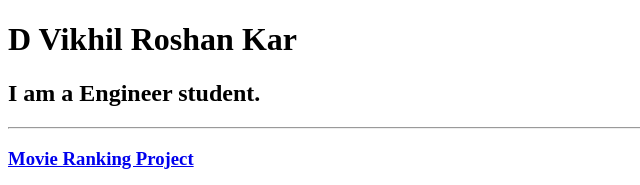
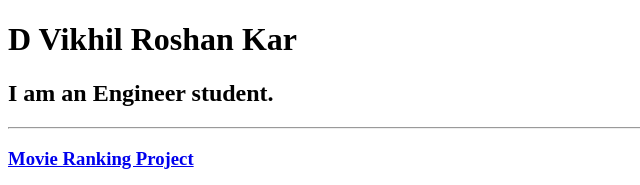
Before and after one commit to Vikhil05/html-portfolio, a plain HTML site: page index.html in a window 1280 px wide. Shown: the top 185 px of the page, 0-640 px from the left. Drawn offline with Linux system fonts and the light colour scheme.

Commit message:
Update index.html

```diff
--- a/index.html
+++ b/index.html
@@ -6,7 +6,7 @@
     </head>
     <body>
         <h1>D Vikhil Roshan Kar</h1>
-        <h2>I am a Engineer student.</h2>
+        <h2>I am an Engineer student.</h2>
         <hr />
         <h3><a href="./public/movie-ranking.html">Movie Ranking Project</a></h3>
         <img src="./assets/images/movie-ranking.png" alt="Movie Ranking Project" height="200">
```
